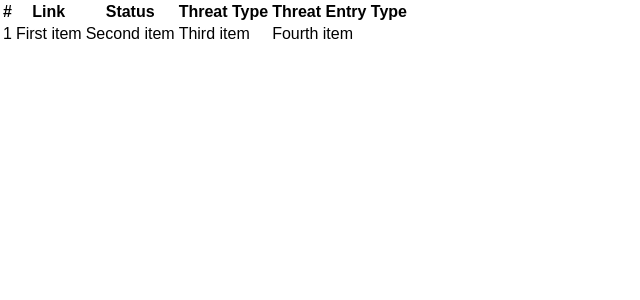
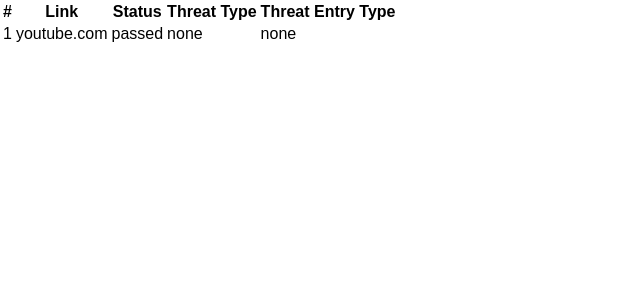
Before and after one commit to DarwinSardual/safe-browsing-checker, a React (Create React App) app: page / in a window 1280 px wide. Shown: the top 300 px of the page, without its empty margins (0-640 px from the left). Built offline with nearby package versions, Linux system fonts and the light colour scheme.

Commit message:
Add gitignore and preliminary codes

```diff
--- a/src/components/Main.js
+++ b/src/components/Main.js
@@ -3,6 +3,11 @@
 import ThreatTable from './table/ThreatTable'
 
 class Main extends Component{
+
+  constructor(){
+    super();
+
+  }
 
   render(){
     return(
--- /dev/null
+++ b/src/components/table/ThreatItem.js
@@ -0,0 +1,44 @@
+class ThreatItem{
+
+  constructor(link, status, threatType, threatEntryType){
+
+    this.__link = link;
+    this.__threatType = threatType;
+    this.__status = status;
+    this.__threatEntryType = threatEntryType;
+  }
+
+  set link(link){
+    this.__link = link;
+  }
+
+  get link(){
+    return this.__link;
+  }
+
+  set status(status){
+    this.__status = status;
+  }
+
+  get status(){
+    return this.__status;
+  }
+
+  set threatType(threatType){
+    this.__threatType = threatType;
+  }
+
+  get threatType(){
+    return this.__threatType;
+  }
+
+  set threatEntryType(threatEntryType){
+    this.__threatEntryType = threatEntryType;
+  }
+
+  get threatEntryType(){
+    return this.__threatType;
+  }
+}
+
+export default ThreatItem;
--- a/src/components/table/ThreatTable.js
+++ b/src/components/table/ThreatTable.js
@@ -1,14 +1,19 @@
 import React, {Component} from 'react';
 import ThreatTableItem from './ThreatTableItem'
 import ThreatTableHeader from './ThreatTableHeader'
+import ThreatItem from './ThreatItem'
+
 
 class ThreatTable extends Component{
 
   render(){
+
+    let item = new ThreatItem("youtube.com", "passed", "none", "none")
+
     return(
       <table>
         <ThreatTableHeader />
-        <ThreatTableItem />
+        <ThreatTableItem item={item}/>
       </table>
     )
   }
--- a/src/components/table/ThreatTableItem.js
+++ b/src/components/table/ThreatTableItem.js
@@ -10,16 +10,16 @@
             1
           </td>
           <td>
-            First item
+            {this.props.item.link}
           </td>
           <td>
-            Second item
+            {this.props.item.status}
           </td>
           <td>
-            Third item
+            {this.props.item.threatType}
           </td>
           <td>
-            Fourth item
+            {this.props.item.threatEntryType}
           </td>
         </tr>
       </tbody>
--- a/src/components/util/ThreatITem.js
+++ /dev/null
@@ -1,4 +0,0 @@
-class ThreatItem{
-
-
-}
```
Also changed, not shown: 1 other file (tests, documents, lock files or other folders).
